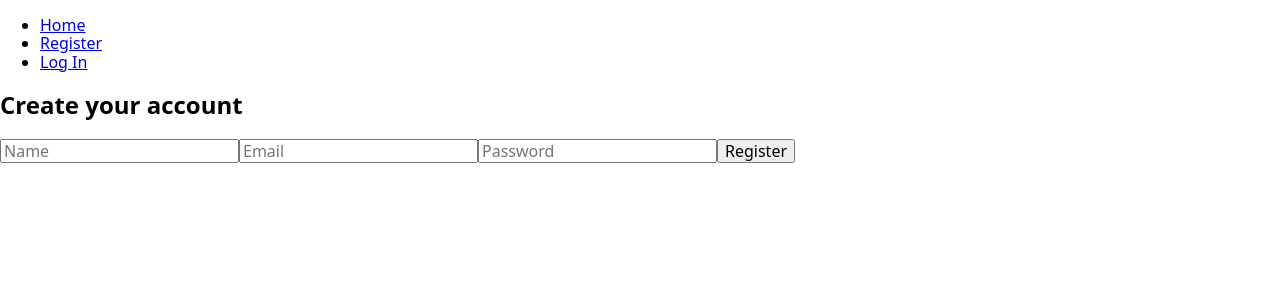
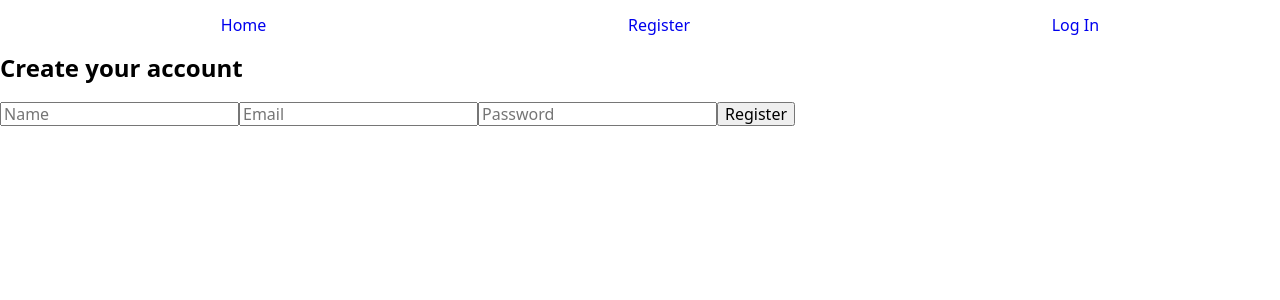
Before and after one commit to Blazej90/goit-react-hw-08-phonebook, a React (Create React App) app: page /goit-react-hw-08-phonebook/register in a window 1280 px wide. Shown: the top 300 px of the page. Built offline with nearby package versions, Linux system fonts and the light colour scheme.

Commit message:
add styles to Home

```diff
--- a/src/App.jsx
+++ b/src/App.jsx
@@ -1,7 +1,7 @@
 import React, { useEffect } from 'react';
 import { useDispatch } from 'react-redux';
 import { Routes, Route } from 'react-router-dom';
-import Layout from './components/Layout';
+import Layout from './components/LayoutPage/Layout';
 import PrivateRoute from './components/PrivateRoute';
 import RestrictedRoute from './components/RestrictedRoute';
 import { refreshToken } from './redux/auth/authSlice';
--- a/src/components/Layout.js
+++ b/src/components/LayoutPage/Layout.js
@@ -1,7 +1,9 @@
 import React from 'react';
 import { Link, Outlet } from 'react-router-dom';
-import UserMenu from './UserMenu';
-import { useAuth } from '../hooks';
+import UserMenu from '../UserMenu';
+import { useAuth } from '../../hooks';
+
+import styles from './Layout.module.css';
 
 const Layout = () => {
   const { isLoggedIn } = useAuth();
@@ -10,9 +12,11 @@ const Layout = () => {
     <div>
       <header>
         <nav>
-          <ul>
+          <ul className={styles.containerNav}>
             <li>
-              <Link to="/">Home</Link>
+              <Link to="/" className={styles.navLink}>
+                Home
+              </Link>
             </li>
             {isLoggedIn ? (
               <li>
@@ -21,10 +25,14 @@ const Layout = () => {
             ) : (
               <>
                 <li>
-                  <Link to="/register">Register</Link>
+                  <Link to="/register" className={styles.navLink}>
+                    Register
+                  </Link>
                 </li>
                 <li>
-                  <Link to="/login">Log In</Link>
+                  <Link to="/login" className={styles.navLink}>
+                    Log In
+                  </Link>
                 </li>
               </>
             )}
--- /dev/null
+++ b/src/components/LayoutPage/Layout.module.css
@@ -0,0 +1,9 @@
+.containerNav {
+  display: flex;
+  justify-content: space-around;
+  list-style-type: none;
+}
+
+.navLink {
+  text-decoration: none;
+}
--- a/src/pages/Home.js
+++ b/src/pages/Home.js
@@ -1,11 +1,13 @@
 import React from 'react';
 import { useAuth } from 'hooks';
+
+import styles from './Home.module.css';
 
 const Home = () => {
   const { user, isLoggedIn } = useAuth();
 
   return (
-    <div>
+    <div className={styles.conainerHome}>
       <h1>Welcome to the application Phonebook</h1>
       <p>This is Home page</p>
       {isLoggedIn && <p>Welcome back, {user.name}!</p>}
--- /dev/null
+++ b/src/pages/Home.module.css
@@ -0,0 +1,6 @@
+.conainerHome {
+  display: grid;
+  justify-items: center;
+  align-items: center;
+  height: 100vh;
+}
--- a/src/redux/store.js
+++ b/src/redux/store.js
@@ -1,3 +1,4 @@
+// import { configureStore, getDefaultMiddleware } from '@reduxjs/toolkit';
 import { configureStore } from '@reduxjs/toolkit';
 import { persistStore, persistReducer } from 'redux-persist';
 import storage from 'redux-persist/lib/storage';
```
